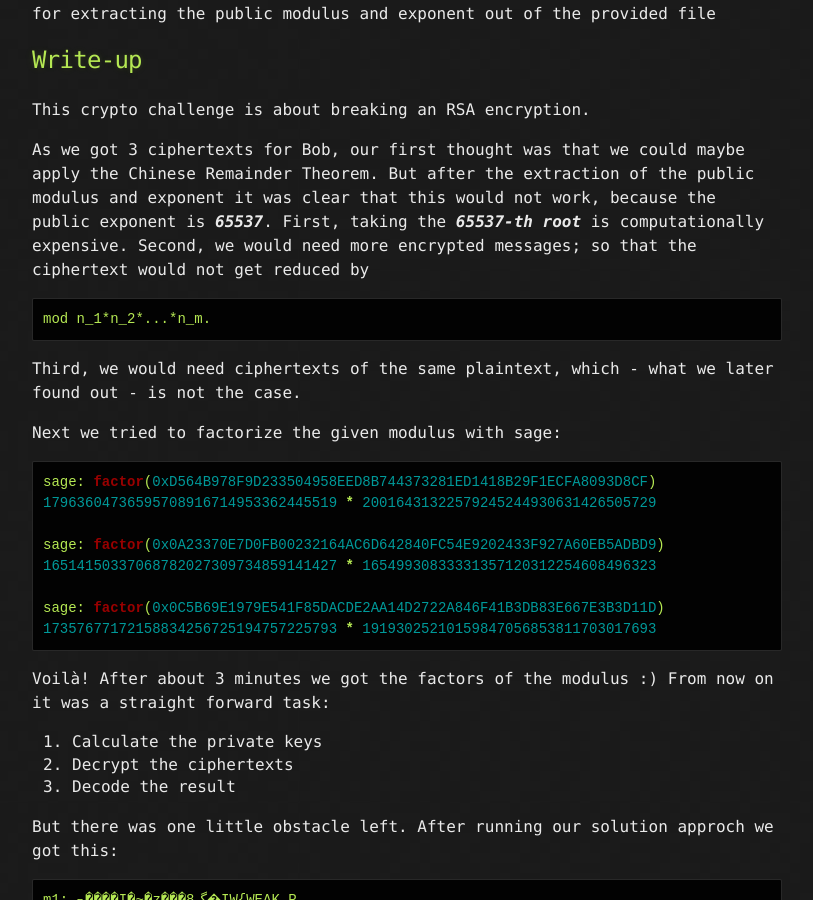
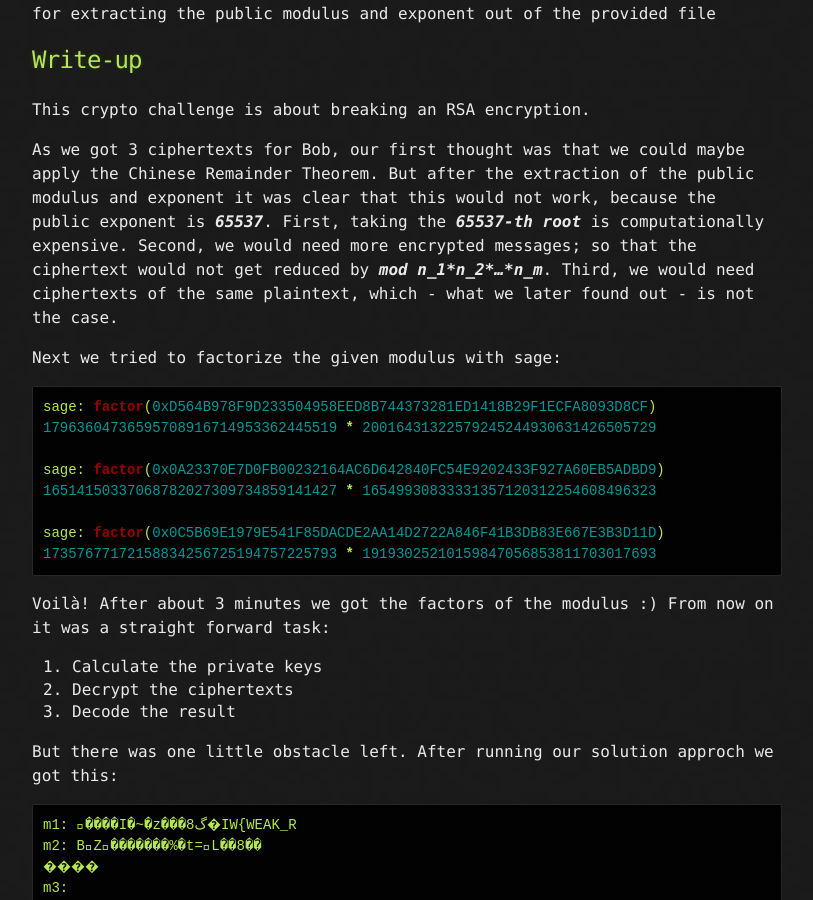
Before and after one commit to mtps3/Mtps3.github.io, a Jekyll site: the page built from _posts/2016-02-20-iwctf2016-oh-bob.md, in a window 1280 px wide and 900 px high, scrolled down 794 px. Shown: the whole window, without its empty margins (233-1046 px from the left). Built offline with Jekyll 4.4.1, drawn with Linux system fonts in a browser that asks for light colours.

Commit message:
[writeup] IW CTF 2016 crypto-60: edited math

````diff
--- a/_posts/2016-02-20-iwctf2016-oh-bob.md
+++ b/_posts/2016-02-20-iwctf2016-oh-bob.md
@@ -38,13 +38,7 @@
 and exponent it was clear that this would not work, because the public exponent
 is ***65537***. First, taking the ***65537-th root*** is computationally expensive.
 Second, we would need more encrypted messages; so that the ciphertext would not get
-reduced by
-
-```math
-mod n_1*n_2*...*n_m.
-```
-
-Third, we would need ciphertexts of the
+reduced by ***mod n_1\*n_2\*...\*n_m***. Third, we would need ciphertexts of the
 same plaintext, which - what we later found out - is not the case.
 
 Next we tried to factorize the given modulus with sage:
````
